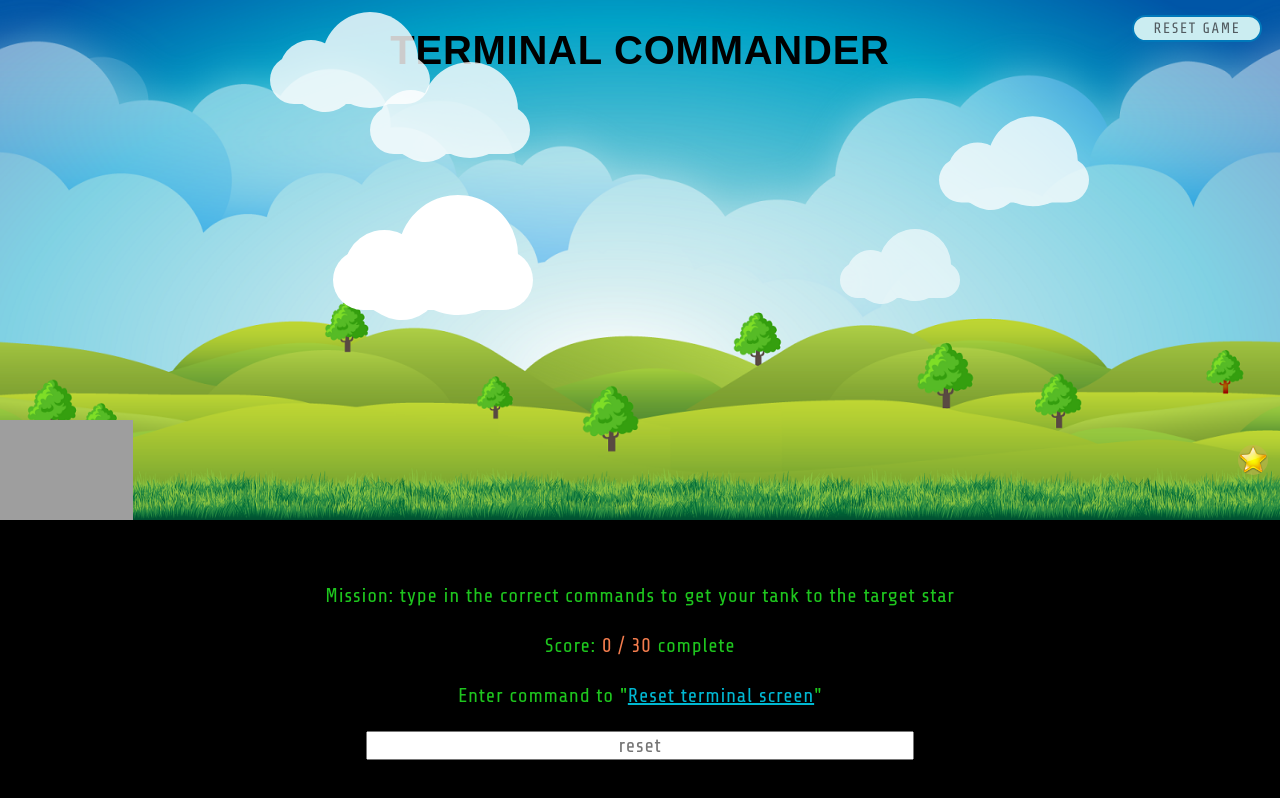
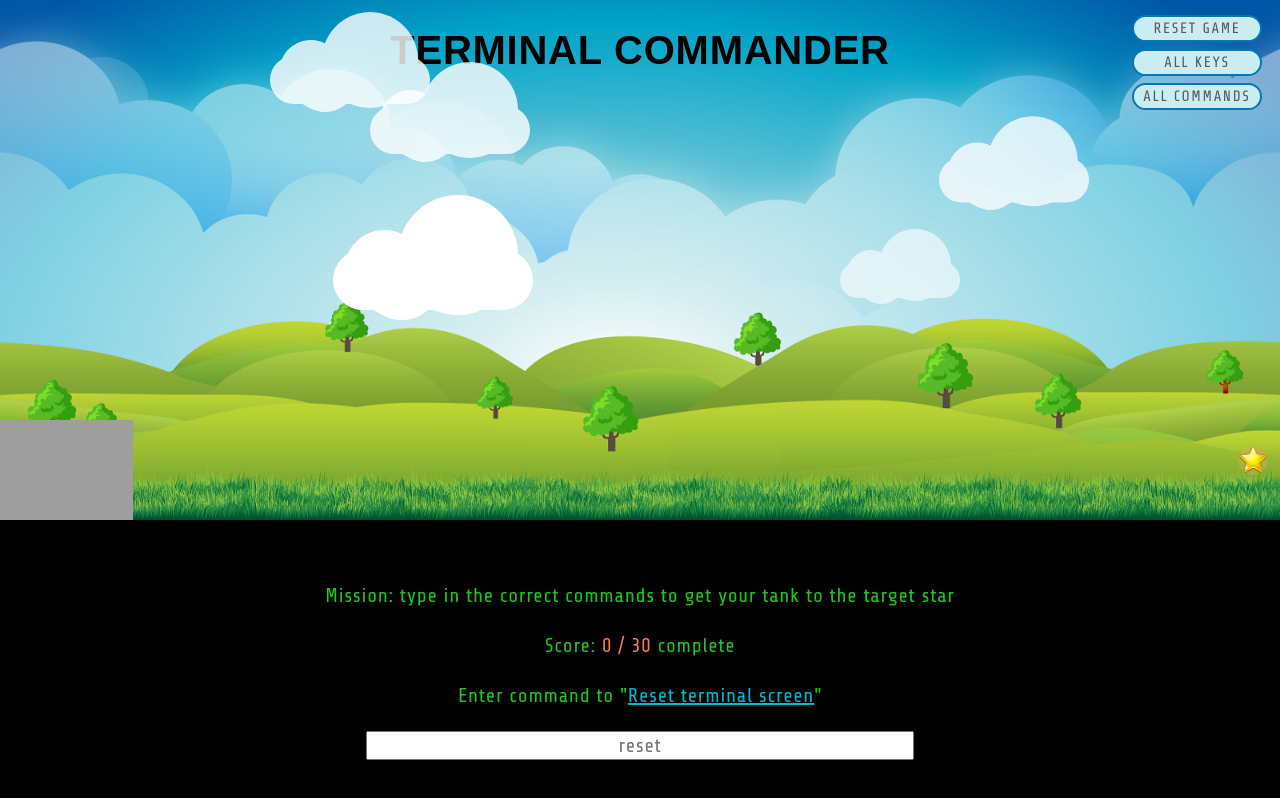
Before and after one commit to hlhartley/terminal-commander, a React (Create React App) app: page / in a window 1280 px wide. Shown: the top 798 px of the page. Built offline with nearby package versions, Linux system fonts and the light colour scheme; no server answers; grey boxes are pictures that could not be loaded; a web font is replaced by a local one.

Commit message:
Adds all keys and all commands buttons to App component

```diff
--- a/src/App.js
+++ b/src/App.js
@@ -41,6 +41,8 @@ export default class App extends Component {
     return (
       <div className='app-container'>
         <button className='reset-button' onClick={this.resetGame}>RESET GAME</button>
+        <button className='keys-button' onClick={this.resetGame}>ALL KEYS</button>
+        <button className='allcommands-button' onClick={this.resetGame}>ALL COMMANDS</button>
         <AllCommandsModal terminalCommands = {this.state.hhTerminalCommands}/>
         <KeyModal />
         <GameContainer clickReset = {this.state.clickReset}/>
--- a/src/CSS/App.scss
+++ b/src/CSS/App.scss
@@ -1,6 +1,6 @@
 .app-container {
   display: grid;
-  .reset-button {
+  .reset-button, .keys-button, .allcommands-button {
     position: absolute;
     width: 130px;
     border-radius: 15px;
@@ -17,4 +17,10 @@
       background-color: #67d4e7;
     }
   }
+    .keys-button {
+      top: 49px;
+      }
+      .allcommands-button {
+        top: 83px;
+      }
 }
```
